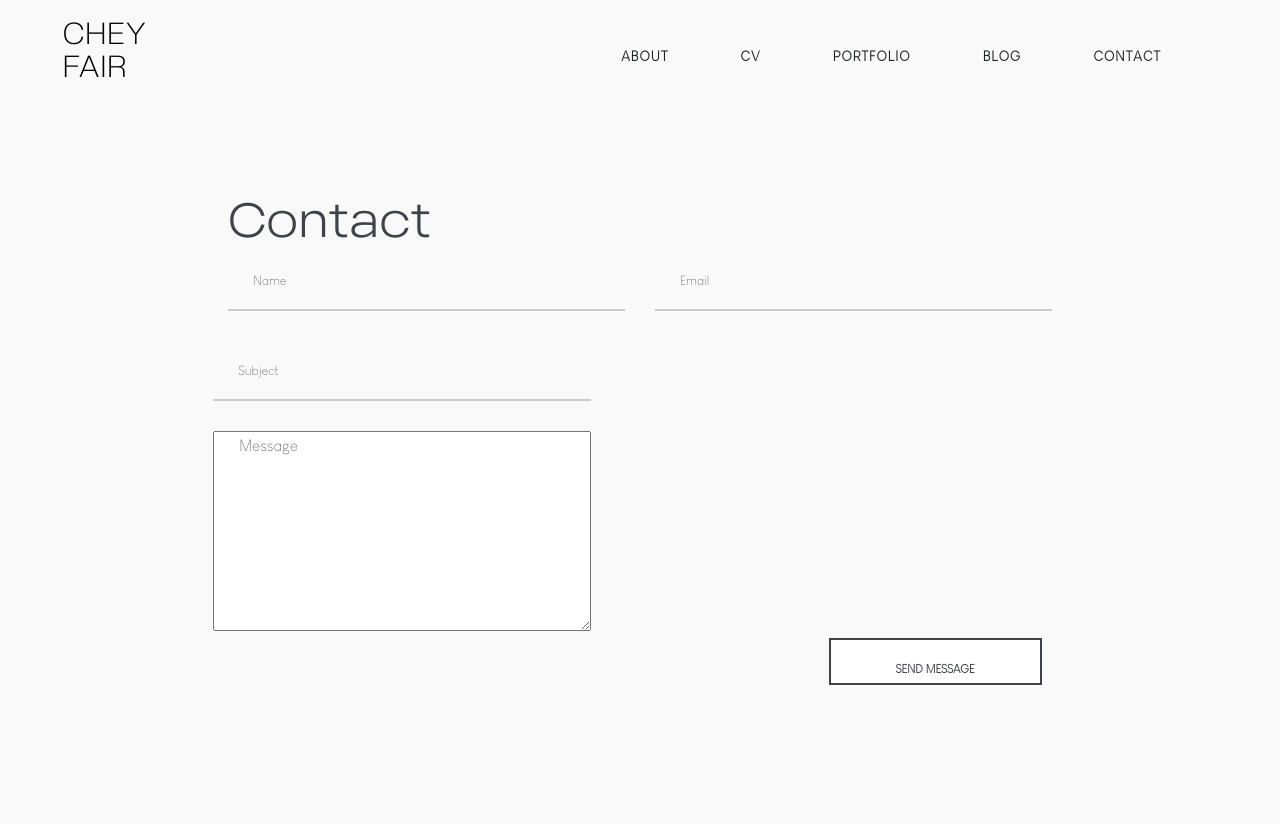
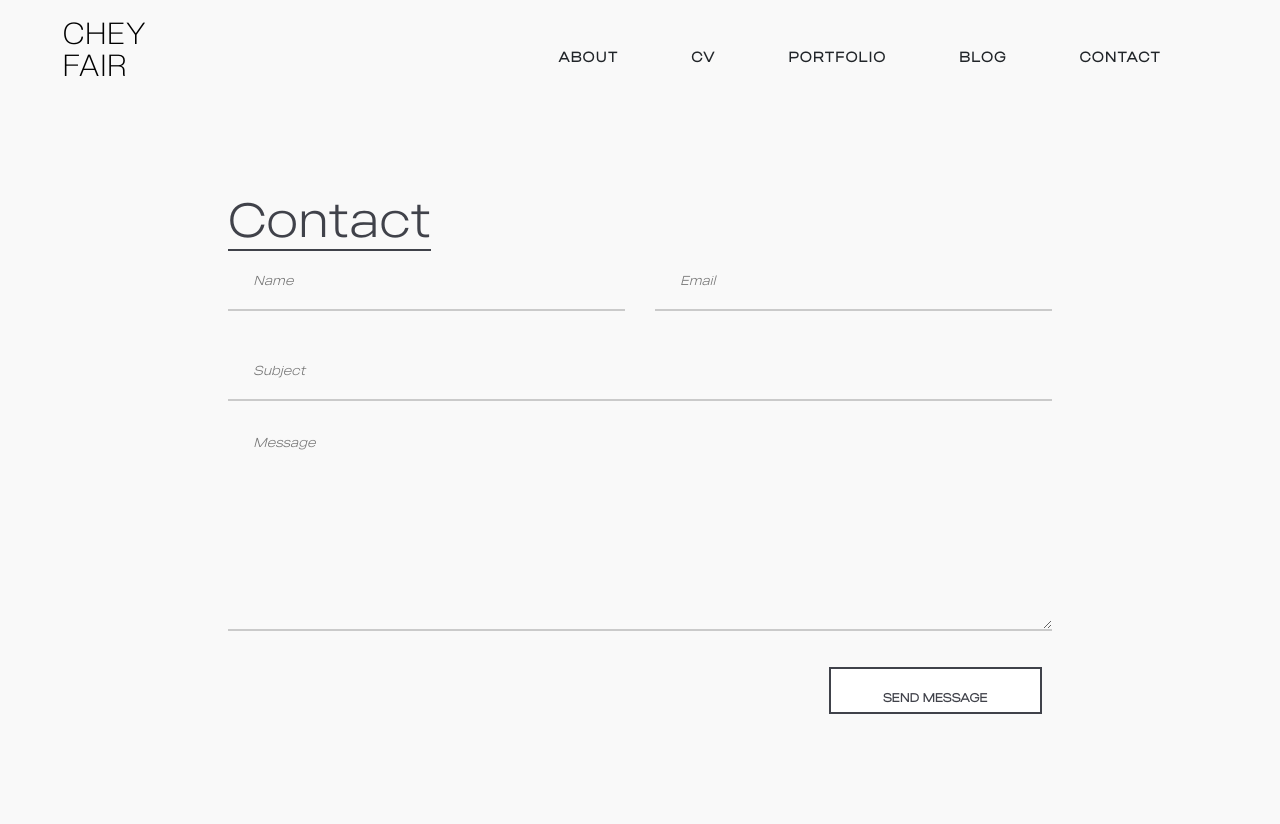
Before and after one commit to cheyfair/my-first-blog, a Django app: page /contact/ in a window 1280 px wide. Before the commit the page ends 685 px from the top, so only its background shows below. Run offline with Django 3.2, Linux system fonts and the light colour scheme.

Commit message:
Updates.

```diff
--- a/blog/static/css/blog.css
+++ b/blog/static/css/blog.css
@@ -40,6 +40,15 @@ body {
     font-family: LGCafeLight;
     font-weight: 400;
     background-color: #f9f9f9;
+    text-align: left;
+}
+
+html, body {
+    font-family: Made;
+}
+
+*, ::after, ::before {
+    box-sizing: border-box;
 }
 
 .page-header {
@@ -427,6 +436,27 @@ h4 {
     text-decoration: none;
 }
 
+.section-title h2 {
+    display: inline-block;
+    position: relative;
+    margin-bottom: 110px;
+    padding-bottom: 2px;
+    line-height: normal;
+    font-size: 48px;
+    color: #40424a;
+    margin: 0;
+}
+
+.section-title h2::after {
+    position: absolute;
+    content: '';
+    width: 100%;
+    height: 2px;
+    left: 0;
+    bottom: 0;
+    background: #40424a;
+}
+
 .hero-info h2 {
     margin-bottom: 30px;
     font-size: 48px;
@@ -439,17 +469,6 @@ h4 {
     line-height: normal;
     margin-bottom: 20px;
     color: #40424a;
-}
-
-.section-title h2 {
-    display: inline-block;
-    position: relative;
-    margin-bottom: 110px;
-    padding-bottom: 2px;
-    line-height: normal;
-    font-size: 48px;
-    color: #40424a;
-    margin: 0;
 }
 
 .resume-list h2 {
@@ -540,6 +559,10 @@ h4 {
     width: 100%;
 }
 
+.contact-form ::placeholder {
+    font-style: italic;
+}
+
 .contact-form input {
     background-color: transparent;
     padding-left: 25px;
@@ -556,6 +579,11 @@ h4 {
     padding-left: 25px;
     height: 200px;
     width: 100%;
+    border: none;
+    border-bottom: 2px solid #cacaca;
+    margin-bottom: 30px;
+    font-size: 13px;
+    background-color: transparent;
 }
 
 .text-md-right {
--- a/blog/templates/blog/contact.html
+++ b/blog/templates/blog/contact.html
@@ -17,7 +17,7 @@
                         <div class="col-md-6">
                             <input type="email" placeholder="Email">
                         </div>
-                        <div>
+                        <div class="col-md-12">
                             <input type="text" placeholder="Subject">
                             <textarea placeholder="Message"></textarea>
                         </div>
```
